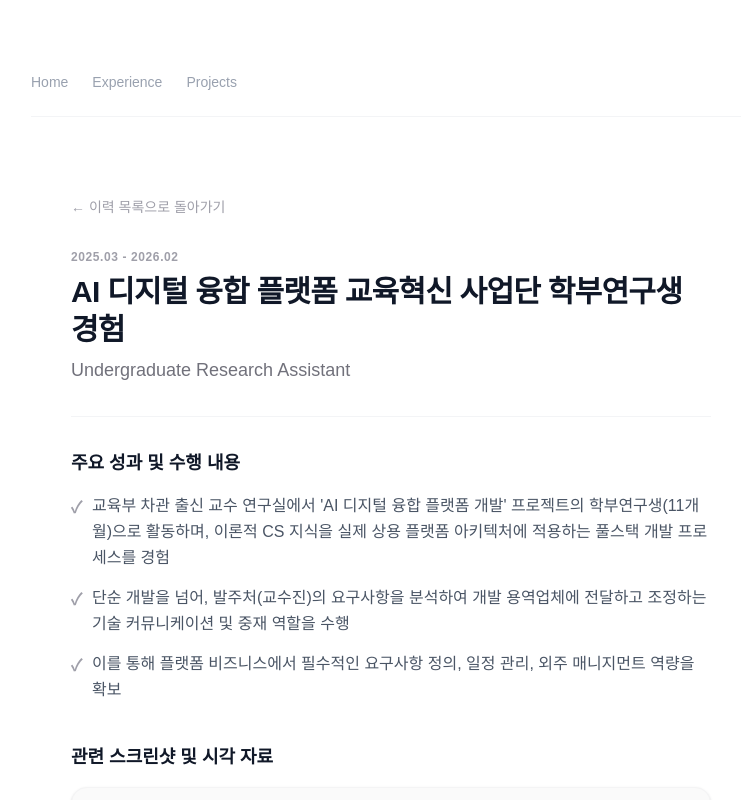
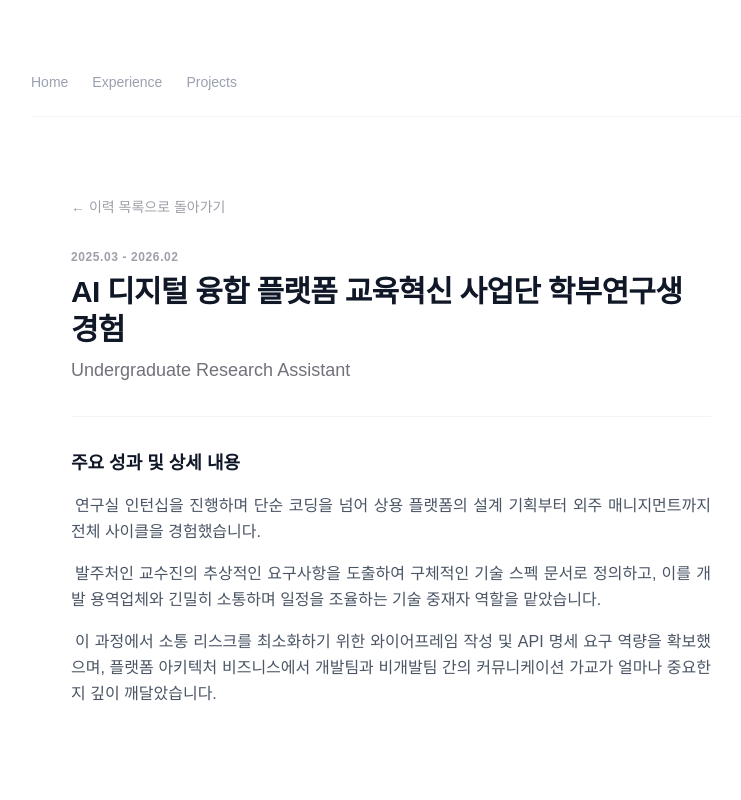
Before and after one commit to ololol125/my-portfolio-site, a Next.js app: page /experience/ai-education-project in a window 1280 px wide. Shown: the top 800 px of the page, without its empty margins (249-990 px from the left). Built offline with nearby package versions, Linux system fonts and the light colour scheme.

Commit message:
feat: 디렉토리 수정, 이후 네비게이션 바 고정 기능 구현해야함

```diff
--- a/src/app/experience/[id]/page.tsx
+++ b/src/app/(with-navbar)/experience/[id]/page.tsx
@@ -11,17 +11,23 @@ interface PageProps {
 export default async function ExperienceDetailPage({ params }: PageProps) {
   const { id } = await params;
 
-  // 1. 데이터 배열에서 현재 주소의 id와 일치하는 이력 항목 탐색
+  // 1. 고정된 EXPERIENCE_DATA 배열에서 현재 주소의 id와 일치하는 이력 항목 탐색
   const experience = EXPERIENCE_DATA.find((item) => item.id === id);
 
-  // 2. 일치하는 데이터 데이터가 없다면 예외적으로 404 페이지 배출
+  // 2. 예외 처리: 데이터가 존재하지 않는다면 404 페이지로 유도
   if (!experience) {
     notFound();
   }
 
+  // 3. 사용자가 직접 풀어 쓴 detailContent가 있다면 우선 사용하고, 없다면 description을 대체 적용
+  const contentToDisplay =
+    experience.detailContent && experience.detailContent.length > 0
+      ? experience.detailContent
+      : experience.description;
+
   return (
     <main className="max-w-2xl mx-auto py-12 px-4 flex flex-col gap-8">
-      {/* 상단 네비게이션: 뒤로가기 링크 */}
+      {/* 상단 내비게이션 바 */}
       <Link
         href="/experience"
         className="text-sm font-medium text-zinc-400 hover:text-zinc-900 dark:hover:text-zinc-100 w-fit transition-colors"
@@ -29,7 +35,7 @@ export default async function ExperienceDetailPage({ params }: PageProps) {
         ← 이력 목록으로 돌아가기
       </Link>
 
-      {/* 헤더 섹션: 기간, 대제목, 역할 */}
+      {/* 헤더 섹션: 기간, 대제목, 직무 역할 */}
       <div className="flex flex-col gap-2">
         <span className="text-xs font-semibold text-zinc-400 dark:text-zinc-500 tracking-wider">
           {experience.period}
@@ -44,37 +50,37 @@ export default async function ExperienceDetailPage({ params }: PageProps) {
 
       <hr className="border-gray-100 dark:border-zinc-800/60" />
 
-      {/* 메인 섹션: 세부 수행 내용 상세 기술 */}
+      {/* 메인 상세 본문 섹션: 패러그래프 단위 줄글 정렬 */}
       <div className="flex flex-col gap-4">
         <h2 className="text-lg font-bold text-gray-900 dark:text-white">
-          주요 성과 및 수행 내용
+          주요 성과 및 상세 내용
         </h2>
-        <ul className="flex flex-col gap-3.5 list-none pl-0">
-          {experience.description.map((desc, idx) => (
-            <li
-              key={idx}
-              className="flex gap-2.5 text-sm sm:text-base text-gray-600 dark:text-zinc-300 leading-relaxed"
-            >
-              <span className="text-zinc-400 dark:text-zinc-600 font-bold mt-0.5">
-                ✓
-              </span>
-              <span>{desc}</span>
-            </li>
+        <div className="flex flex-col gap-4 text-sm sm:text-base text-gray-600 dark:text-zinc-300 leading-relaxed text-justify">
+          {contentToDisplay.map((paragraph, idx) => (
+            <p key={idx} className="indent-1">
+              {paragraph}
+            </p>
           ))}
-        </ul>
+        </div>
       </div>
 
-      {/* 고도화 섹션: 첨부 서류 리스트 코너 */}
+      {/* 고도화된 다중 증빙 자료 리스트 다운로드 코너 */}
       {experience.certificates && experience.certificates.length > 0 && (
         <div className="flex flex-col gap-3 mt-2">
           <h2 className="text-lg font-bold text-gray-900 dark:text-white">
             첨부 증빙 자료
           </h2>
           <div className="grid gap-2.5">
-            {experience.certificates.map((cert, idx) => (
+            {experience.certificates.map((cert, idx) => {
+              // 파일 주소 매핑 시 루트 슬래시(/) 오타 안전 마감 방어용 변수
+              const fileUrl = cert.url.startsWith("/")
+                ? cert.url
+                : `/${cert.url}`;
+
+              return (
                 <div
                   key={idx}
-                className="p-4 rounded-xl bg-zinc-50 dark:bg-zinc-900/40 border border-zinc-100 dark:border-zinc-800/60 flex items-center justify-between"
+                  className="p-4 rounded-xl bg-zinc-50 dark:bg-zinc-900/40 border border-zinc-100 dark:border-zinc-800/60 flex items-center justify-between shadow-sm"
                 >
                   <div className="flex items-center gap-2.5">
                     <span className="text-zinc-400 text-sm">📄</span>
@@ -83,26 +89,27 @@ export default async function ExperienceDetailPage({ params }: PageProps) {
                     </span>
                   </div>
                   <a
-                  href={cert.url}
+                    href={fileUrl}
                     download
                     className="px-3 py-1.5 rounded-lg bg-zinc-900 dark:bg-zinc-100 text-white dark:text-zinc-900 text-xs font-semibold hover:opacity-90 transition-opacity"
                   >
                     다운로드
                   </a>
                 </div>
-            ))}
+              );
+            })}
           </div>
         </div>
       )}
 
-      {/* 미디어 섹션: 미디어 갤러리 와이드 풀뷰 */}
-      {experience.imageUrls && experience.imageUrls.length > 0 && (
+      {/* 미디어 자료 시각화 섹션: 수직 정렬 와이드 풀뷰 */}
+      {experience.detailImages && experience.detailImages.length > 0 && (
         <div className="flex flex-col gap-4 mt-2">
           <h2 className="text-lg font-bold text-gray-900 dark:text-white">
-            관련 스크린샷 및 시각 자료
+            시각 자료 및 스크린샷
           </h2>
           <div className="flex flex-col gap-4">
-            {experience.imageUrls.map((url, idx) => (
+            {experience.detailImages.map((url, idx) => (
               <div
                 key={idx}
                 className="relative w-full h-64 sm:h-96 rounded-2xl overflow-hidden border border-zinc-100 dark:border-zinc-800/80 bg-zinc-50 dark:bg-zinc-900/50 flex items-center justify-center shadow-sm"
--- a/src/app/layout.tsx
+++ b/src/app/(with-navbar)/layout.tsx
@@ -1,5 +1,5 @@
 import type { Metadata } from "next";
-import "./globals.css";
+import "../globals.css";
 import Navbar from "@/components/Navbar"; // 1. Navbar 불러오기
 
 export const metadata: Metadata = {
--- a/src/data/experience.ts
+++ b/src/data/experience.ts
@@ -4,9 +4,11 @@ export interface Experience {
   title: string;
   role: string;
   description: string[];
+  detailContent?: string[]; // ✨ 상세 페이지에서만 보여줄 풍성한 본문 내용!
   // ✨ 여러 개의 증빙자료를 이름과 함께 관리할 수 있도록 배열 구조로 고도화
   certificates?: { name: string; url: string }[];
   imageUrls?: string[];
+  detailImages?: string[]; // ✨ 상세 페이지용 세부 시각 자료
 }
 
 export const EXPERIENCE_DATA: Experience[] = [
@@ -19,6 +21,11 @@ export const EXPERIENCE_DATA: Experience[] = [
       "교육부 차관 출신 교수 연구실에서 'AI 디지털 융합 플랫폼 개발' 프로젝트의 학부연구생(11개월)으로 활동하며, 이론적 CS 지식을 실제 상용 플랫폼 아키텍처에 적용하는 풀스택 개발 프로세스를 경험",
       "단순 개발을 넘어, 발주처(교수진)의 요구사항을 분석하여 개발 용역업체에 전달하고 조정하는 기술 커뮤니케이션 및 중재 역할을 수행",
       "이를 통해 플랫폼 비즈니스에서 필수적인 요구사항 정의, 일정 관리, 외주 매니지먼트 역량을 확보",
+    ],
+    detailContent: [
+      "연구실 인턴십을 진행하며 단순 코딩을 넘어 상용 플랫폼의 설계 기획부터 외주 매니지먼트까지 전체 사이클을 경험했습니다.",
+      "발주처인 교수진의 추상적인 요구사항을 도출하여 구체적인 기술 스펙 문서로 정의하고, 이를 개발 용역업체와 긴밀히 소통하며 일정을 조율하는 기술 중재자 역할을 맡았습니다.",
+      "이 과정에서 소통 리스크를 최소화하기 위한 와이어프레임 작성 및 API 명세 요구 역량을 확보했으며, 플랫폼 아키텍처 비즈니스에서 개발팀과 비개발팀 간의 커뮤니케이션 가교가 얼마나 중요한지 깊이 깨달았습니다.",
     ],
     imageUrls: ["/ex3.png"],
   },
@@ -35,6 +42,11 @@ export const EXPERIENCE_DATA: Experience[] = [
       "경북대학교 산학창업지원부 창업동아리 선정 및 산학협력단 지원금 250만 원 확보",
       "창업 경진대회 다수 수상",
       "경북대학교 창업지원단 창업 오피스 입주",
+    ],
+    detailContent: [
+      "팀의 Representative이자 Full-Stack 개발자로서, 한국을 방문하는 외국인 관광객들이 겪는 '진짜 로컬 경험의 부재'라는 페인 포인트를 해결하고자 '마중' 서비스를 시작했습니다.",
+      "Next.js와 TypeScript 기반의 MVP를 구축하며 빠른 릴리즈와 피드백 루프를 반복했고, 대구 지역에서 외국인 교환학생들과 함께 3차례의 끈질긴 베타 테스트를 주도하며 실제 매칭 전환율을 검증했습니다.",
+      "더불어 경북대학교 창업동아리 선정 및 산학협력단 지원금 250만 원을 확보하고, 특허 2회 출원 및 창업 오피스 입주를 이끌어내며 비즈니스를 지속 가능한 형태로 스케일업하는 역량을 직접 증명해 내고 있습니다.",
     ],
     // 💡 마중 관련 서류들을 이름과 함께 매핑해줍니다.
     certificates: [
@@ -55,6 +67,11 @@ export const EXPERIENCE_DATA: Experience[] = [
       "산업용 절삭유 분석 기반 AI 제조 지식 자산화 및 설비 예지보전 플랫폼 개발 국책 사업에 학부연구생으로 참여함",
       "컴퓨터공학 도메인 지식이 부족한 경북대학교 기계공학 교수의 원천 아이디어를 기반으로 주식회사 삼광 등 주요 제조 기업 실무진과 미팅을 하며 실제 제조 공정에서 상용화 할 수 있는 형태의 플랫폼을 기획하고 사업계획서를 작성하는 과정에 참여",
     ],
+    detailContent: [
+      "경북대학교 기계공학과 교수님의 원천 아이디어를 기반으로 주식회사 삼광 등 국내 주요 제조 기업 실무진과 직접 미팅을 가지며 도메인 융합 프로젝트를 진행했습니다.",
+      "기계공학 도메인의 데이터 분석 니즈를 컴퓨터공학적 관점에서 재해석하여 실제 현장 공정에서 상용화 가능한 수준의 예지보전 AI 플랫폼 서비스 시나리오를 기획했습니다.",
+      "이 경험을 통해 국책 사업 과제의 사업계획서 제안 문서를 구체화하는 프로세스를 경험하였으며, 제조업 대기업 실무진과의 긴밀한 협업 미팅을 통해 필드 엔지니어링 생태계를 깊이 있게 배웠습니다.",
+    ],
     certificates: [{ name: "산업통상부 공고", url: "/ai-1.pdf" }],
     imageUrls: ["/ex1.png", "/ex2.png", "/tasknum.png"],
   },
@@ -68,6 +85,11 @@ export const EXPERIENCE_DATA: Experience[] = [
       "주식회사 CLMT에서 소프트웨어 엔지니어로 근무하며, 기계공학 교수의 원천 아이디어를 기반으로 비즈니스 모델을 구체화하고 상용화 할 수 있는 플랫폼을 기획하여 개발함",
       "한국 변리사가 해외(미국 등)로 특허 사건을 송출한 기여도를 데이터로 기록하고, 이를 바탕으로 해외 대리인이 한국에 사건을 출원할 때 기여도가 높은 한국 변리사를 우선 추천받도록 유도하는 상호 이익형 플랫폼 기획",
       "소상공인 염색방 및 미용실 원장님들을 위한 고객 관리 및 예약 스케줄링 SaaS 프로그램을 제공하고, 일반 소비자가 실시간으로 매장 및 디자이너를 지정 예약할 수 있도록 돕는 버티컬 뷰티 플랫폼 기획 및 개발",
+    ],
+    detailContent: [
+      "주식회사 CLMT의 소프트웨어 엔지니어 스태프로 합류하여 대형 플랫폼 및 버티컬 SaaS 기획/개발을 도맡고 있습니다.",
+      "첫째, 한국 변리사가 해외 특허 사건을 송출한 기여도를 정량화하여 기록하고, 이를 기반으로 상호 이익을 도모하는 글로벌 IP 상호주의 플랫폼의 ERD 설계 및 비즈니스 로직을 구축했습니다.",
+      "둘째, 소상공인 염색방 및 미용실 원장님들을 타겟으로 하는 실시간 고객 관리 및 예약 스케줄링 SaaS 프로그램을 개발 중이며, 사용성 높은 뷰티 버티컬 플랫폼을 지향하며 기획과 풀스택 아키텍처 고도화에 집중하고 있습니다.",
     ],
     certificates: [{ name: "CLMT 재직 증명서", url: "/clmt_certificate.pdf" }],
     imageUrls: [
@@ -83,6 +105,11 @@ export const EXPERIENCE_DATA: Experience[] = [
     description: [
       "매주 과제 미팅과 매월 NVDIA Korea 본사 또는 삼성서울병원 관계자들과 미팅 진행",
     ],
+    detailContent: [
+      "경북대학교를 대표하여 서울대학교 교류 학생으로 선발됨과 동시에 산학 연구실의 학부생 연구 인턴으로 참여하고 있습니다.",
+      "매주 진행되는 심도 있는 인공지능 연구 과제 세미나 미팅에 참석하여 최신 연구 동향을 트래킹하고 기술 발제를 진행합니다.",
+      "특히 매월 NVIDIA Korea 본사 기술진 및 삼성서울병원 의료 데이터 관계자들과의 정기 미팅에 다이렉트로 배석하며, 대형 엔터프라이즈 및 의료 AI 융합 필드에서 다루어지는 실전 데이터 규격과 기술 인프라의 현실적인 요구사항을 생생하게 경험하고 연구에 반영하고 있습니다.",
+    ],
     certificates: [
       { name: "서울대학교 교류수학 선발", url: "snu_certification01.png" },
       { name: "서울대학교 수학 안내문", url: "snu_certification02.pdf" },
```
Also changed, not shown: src/app/(with-navbar)/experience/page.tsx (renamed from src/app/experience/page.tsx), src/app/(with-navbar)/page.tsx (renamed from src/app/page.tsx), src/app/(with-navbar)/projects/page.tsx (renamed from src/app/projects/page.tsx). Lines whose indentation alone changed are shown as unchanged.
